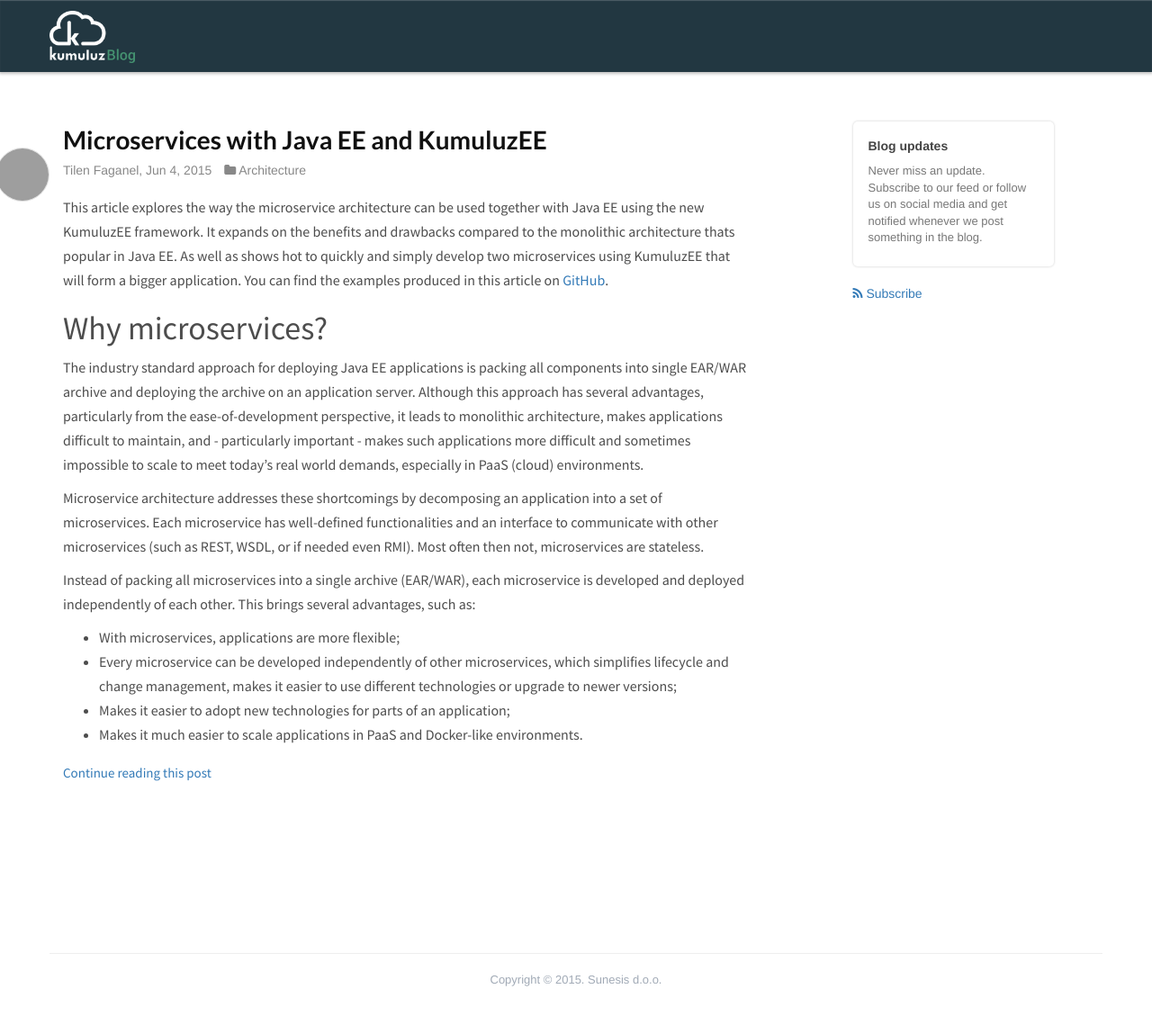
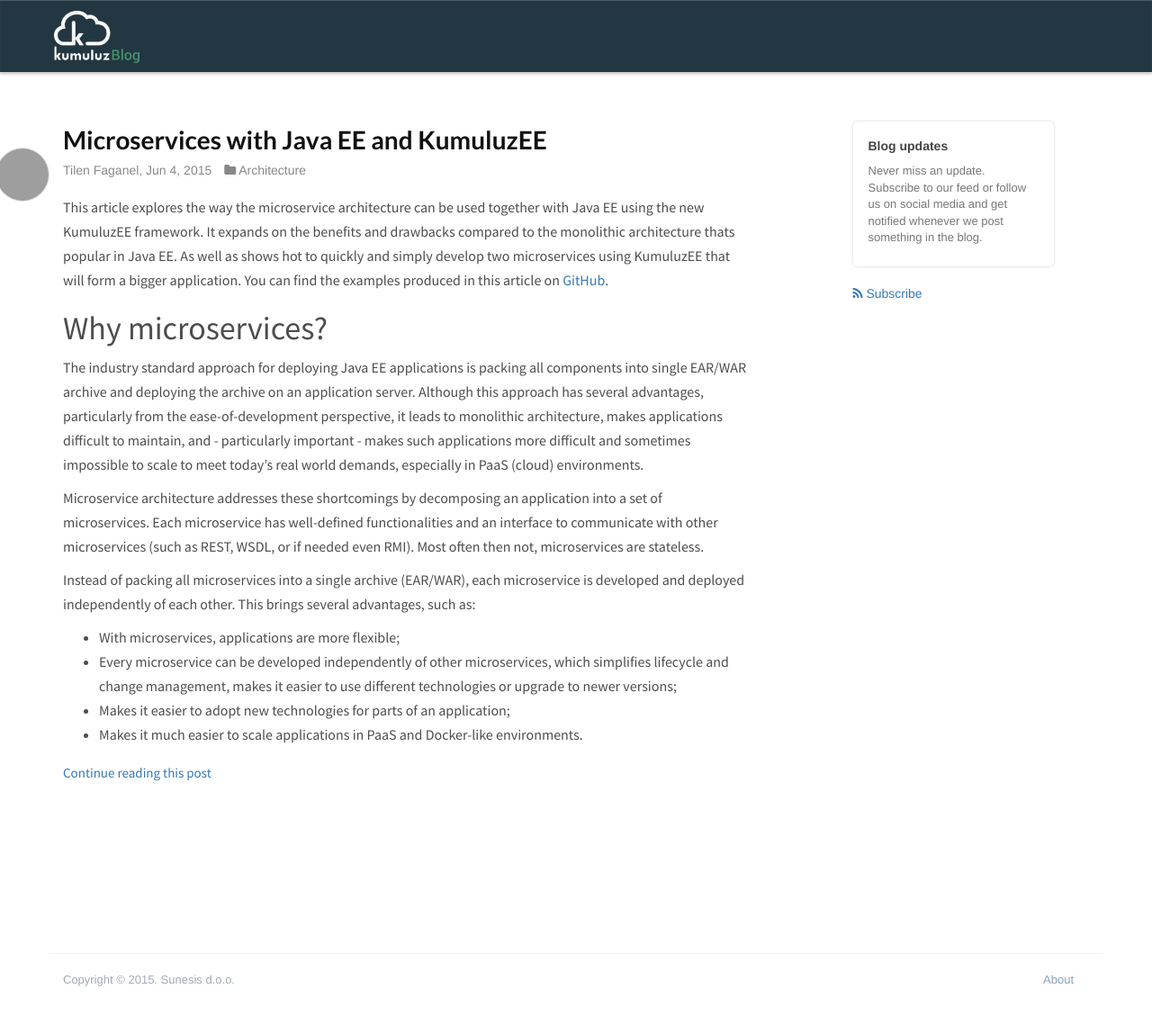
Before and after one commit to kumuluz/blog.sunesis.si, a Jekyll site: the page built from index.html, in a window 1280 px wide. Shown: the whole page at 90% size. Built offline with Jekyll 4.4.1, drawn with Linux system fonts in a browser that asks for light colours; grey boxes are pictures that could not be loaded.

Commit message:
Updated footer

```diff
--- a/_includes/footer.html
+++ b/_includes/footer.html
@@ -1,87 +1,15 @@
 <div id="footer-white">
   <div class="container">
-    <!-- <div class="row">
-      <div class="col-sm-3 menu">
-        <h3>Overview</h3>
+    <div class="row credits">
+      <div class="copyright col-md-6">
+        Copyright © 2015. Sunesis d.o.o.
+      </div>
+      <div class="links col-md-6">
         <ul>
-              <li>
-                  <a href="features.html">Features</a>
-              </li>
-              <li>
-                <a href="services.html">Services</a>
-              </li>
-              <li>
-                  <a href="pricing.html">Pricing</a>
-              </li>
-              <li>
-                  <a href="support.html">Support</a>
-              </li>
-              <li>
-                  <a href="blog.html">Blog</a>
-              </li>
-              <li>
-                  <a href="blog.html">Coming soon</a>
-              </li>
-            </ul>
-      </div>
-      <div class="col-sm-3 menu">
-        <h3>Menu</h3>
-        <ul>
-              <li>
-                  <a href="features.html">About us</a>
-              </li>
-              <li>
-                <a href="services.html">Contact us</a>
-              </li>
-              <li>
-                  <a href="aboutus.html">Jobs</a>
-                  <a href="aboutus.html" class="hiring">
-                    We're hiring!
-                  </a>
-              </li>
-              <li>
-                  <a href="support.html">Portfolio</a>
-              </li>
-              <li>
-                  <a href="blog.html">Status</a>
-              </li>
-            </ul>
-      </div>
-      <div class="col-sm-2 menu">
-        <h3>Social</h3>
-        <ul>
-              <li>
-                  <a href="features.html">Youtube</a>
-              </li>
-              <li>
-                <a href="services.html">Facebook</a>
-              </li>
-              <li>
-                  <a href="pricing.html">Twitter</a>
-              </li>
-            </ul>
-      </div>
-      <div class="col-sm-4 newsletter">
-        <div class="signup clearfix">
-          <p>
-            Sign up for the newsletter and we'll inform you of updates, offers and more.
-          </p>
-          <form>
-            <input type="text" name="email" class="form-control" placeholder="Your email address" />
-            <input type="submit" value="Sign up" />
-          </form>
-        </div>
-        <a href="#">
-          <img src="images/social/social-tw.png" alt="twitter" />
-        </a>
-        <a href="#">
-          <img src="images/social/social-dbl.png" alt="dribbble" />
-        </a>
-      </div>
-    </div> -->
-    <div class="row credits">
-      <div class="col-md-12">
-        Copyright © 2015. Sunesis d.o.o.
+          <li>
+              <a href="http://kumuluz.com/#contact">About</a>
+          </li>
+        </ul>
       </div>
     </div>
   </div>
--- a/_sass/_layout.scss
+++ b/_sass/_layout.scss
@@ -17,7 +17,7 @@
 		.navbar-header {
 			.navbar-brand {
 				color: #fff;
-				padding: 12px 0;
+				padding: 12px 5px;
 				font-weight: 500;
 				font-size: 23px;
 
@@ -357,6 +357,8 @@
 			margin-top: 40px;
 		}
 
+        text-align: right;
+
 		ul {
 			list-style-type: none;
 			padding: 0;
@@ -577,11 +579,47 @@
         border-top: 1px solid $gray-lighter;
 		margin-top: 30px;
 
-		.col-md-12 {
+		.copyright {
 			padding-top: 20px;
 			font-size: 13px;
-			text-align: center;
+			text-align: left;
 			color: #A1AAB6;
 		}
+
+        .links {
+            padding-top: 20px;
+            font-size: 13px;
+            text-align: right;
+            color: #A1AAB6;
+
+            ul {
+            list-style-type: none;
+            padding: 0;
+
+            li {
+                display: inline-block;
+                &.active {
+                    a {
+                        color: #000;
+                    }
+                }
+                a {
+                    color: #89A1C0;
+                    padding: 15px 17px;
+                    font-weight: 500;
+                    @include transition(color 0.2s linear);
+
+                    &:hover {
+                        color: #000;
+                        text-decoration: none;
+                    }
+
+                    @media(max-width: 991px) {
+                        padding: 15px 17px 15px 0px;
+                    }
+                }
+            }
+        }
+        }
 	}
 }
```
Also changed, not shown: _sass/_base.scss (+0 -21 lines).
